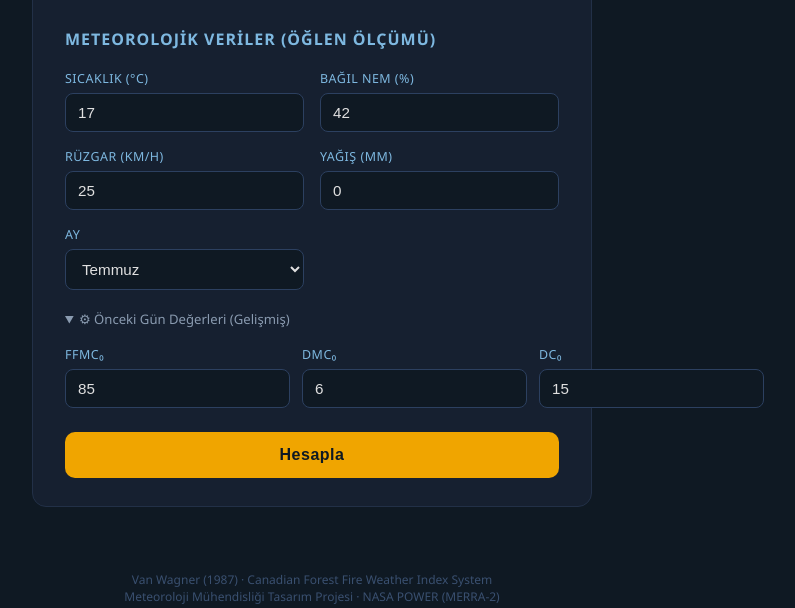
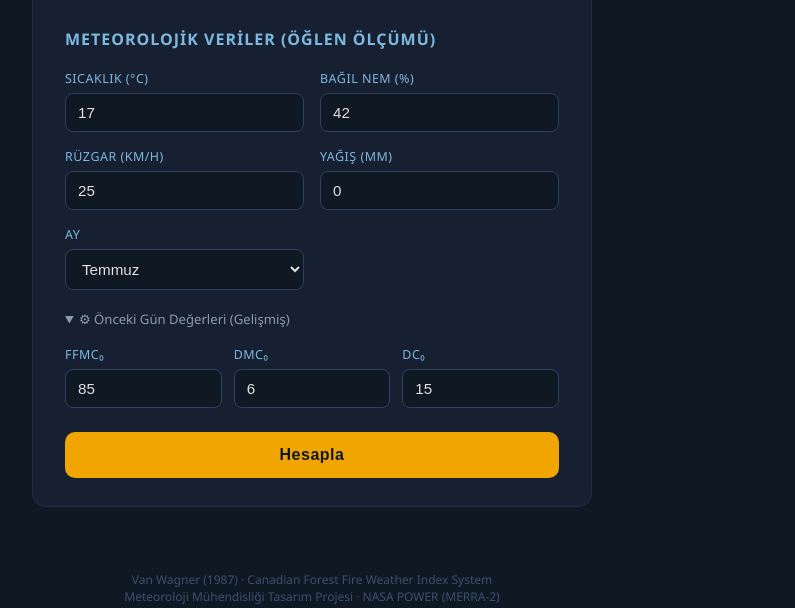
Before and after one commit to MrFBaker/orman-yangini, a Flask app: page / in a window 1280 px wide, after a click that opens the changed part. Shown: the part 175-783 px from the top of the page, without its empty margins (328-1123 px from the left). Run offline with Flask 3, Linux system fonts and the light colour scheme.

Commit message:
DC0 grid tasma duzelt

```diff
--- a/templates/index.html
+++ b/templates/index.html
@@ -83,7 +83,7 @@
     details { margin-top: 16px; }
     details summary { cursor: pointer; font-size: 0.82rem; color: #8a9bb0; user-select: none; padding: 4px 0; }
     details summary:hover { color: #7eb8e0; }
-    .onceki-grid { display: grid; grid-template-columns: 1fr 1fr 1fr; gap: 12px; margin-top: 14px; }
+    .onceki-grid { display: grid; grid-template-columns: repeat(3, minmax(0, 1fr)); gap: 12px; margin-top: 14px; width: 100%; box-sizing: border-box; }
 
     .btn {
       width: 100%; margin-top: 24px; padding: 14px;
```
